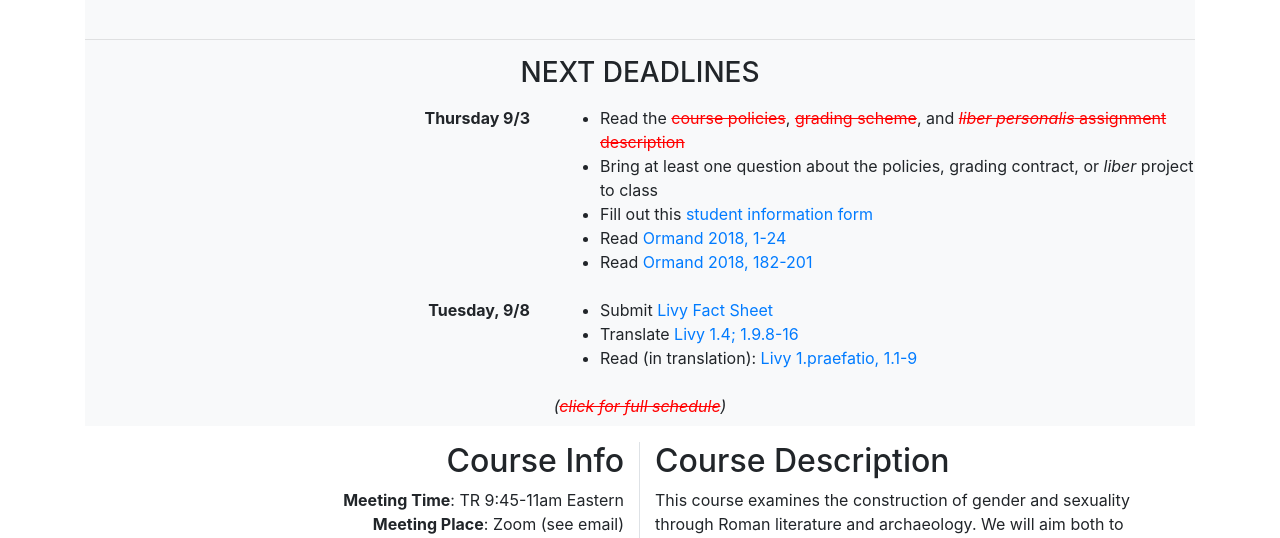
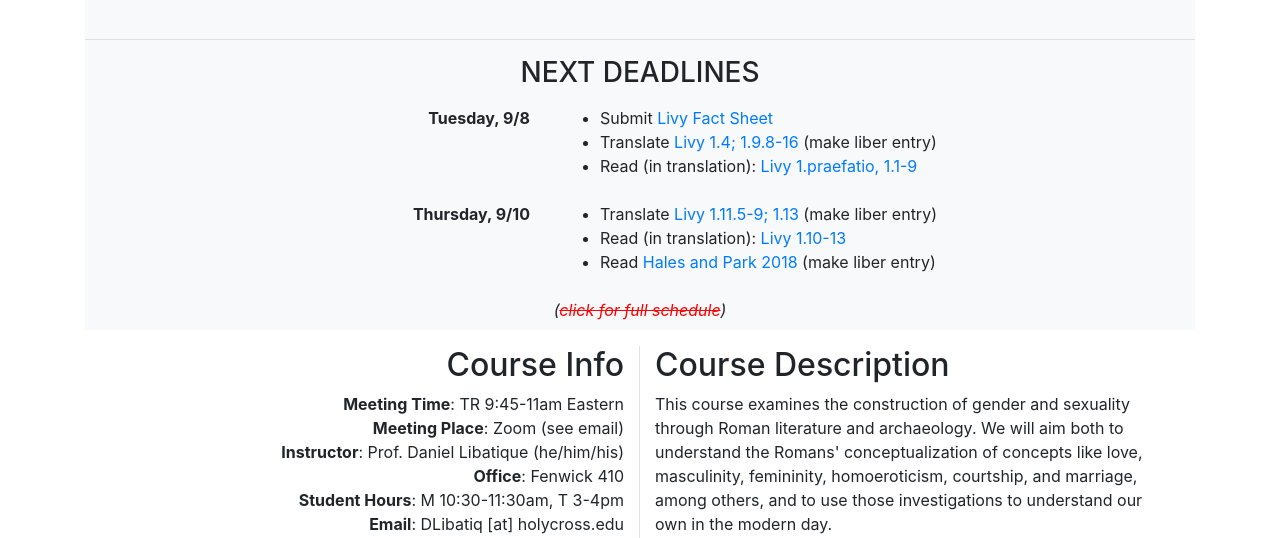
Before and after one commit to DLibatique/f20_courses, a Django app: template latn399/templates/latn399/index.html in a window 1280 px wide. Shown: the part 461-999 px from the top of the page. Run offline with Django 3.2, Linux system fonts and the light colour scheme; the template is opened without the code that fills it, so the values that code supplies are empty; some libraries are stand-ins or nearby versions.

Commit message:
updated 199 and 399 index pages

```diff
--- a/latn399/templates/latn399/index.html
+++ b/latn399/templates/latn399/index.html
@@ -17,25 +17,23 @@
 
   {% if not x %}
   <dl class="mb-0 row">
-    <dt class="col-sm-5 text-right" {% else %}<h5 class="text-center" {% endif %}>Thursday 9/3{% if x %}</h5>{% else %}</dt>
-    <dd class="col-sm-7">
-      {% endif %}
-      <ul>
-        <li>Read the <a href="{% url 'latn399:policies' %}">course policies</a>, <a href="{% url 'latn399:grading' %}">grading scheme</a>, and <a href="{% url 'latn399:liber' %}"><em>liber personalis</em> assignment description</a></li>
-        <li>Bring at least one question about the policies, grading contract, or <em>liber</em> project to class</li>
-        <li>Fill out this <a href="https://forms.gle/Ax2ZqAtcxDyucdJh7">student information form</a></li>
-        <li>Read <a href="https://drive.google.com/file/d/16249NMUwbzUelbYLMISnNtC5gT7ZDbW3/view?usp=sharing">Ormand 2018, 1-24</a></li>
-        <li>Read <a href="https://drive.google.com/file/d/167CkoPwQ31NNVSNLsMomMfCaI2NK5_Tw/view?usp=sharing">Ormand 2018, 182-201</a></li>
-      </ul>
-      {% if not x %}
-    </dd>
     <dt class="col-sm-5 text-right" {% else %}<h5 class="text-center" {% endif %}>Tuesday, 9/8{% if x %}</h5>{% else %}</dt>
     <dd class="col-sm-7">
       {% endif %}
       <ul>
         <li>Submit <a href="https://docs.google.com/document/d/1TjOL-M_ykvhGeSCKhSNVFFpc5F7BMdt3LbiyYohNQ_g/edit?usp=sharing">Livy Fact Sheet</a></li>
-        <li>Translate <a href="{% url 'latn399:schedule' %}#week-02">Livy 1.4; 1.9.8-16</a></li>
+        <li>Translate <a href="{% url 'latn399:schedule' %}#09-08-2020">Livy 1.4; 1.9.8-16</a> (make liber entry)</li>
         <li>Read (in translation): <a href="https://drive.google.com/file/d/16XXnr-GJa3fuBxRtRbawWbxyAHbzFKLS/view?usp=sharing">Livy 1.praefatio, 1.1-9</a></li>
+      </ul>
+      {% if not x %}
+    </dd>
+    <dt class="col-sm-5 text-right" {% else %}<h5 class="text-center" {% endif %}>Thursday, 9/10{% if x %}</h5>{% else %}</dt>
+    <dd class="col-sm-7">
+      {% endif %}
+      <ul>
+        <li>Translate <a href="{% url 'latn399:schedule' %}#09-10-2020">Livy 1.11.5-9; 1.13</a> (make liber entry)</li>
+        <li>Read (in translation): <a href="https://drive.google.com/file/d/16XXnr-GJa3fuBxRtRbawWbxyAHbzFKLS/view?usp=sharing">Livy 1.10-13</a></li>
+        <li>Read <a href="https://classicalstudies.org/scs-blog/sara-l-hales/blog-teaching-classics-age-metoo">Hales and Park 2018</a> (make liber entry)</li>
       </ul>
       {% if not x %}
     </dd>
--- a/latn399/templates/latn399/pages/schedule.html
+++ b/latn399/templates/latn399/pages/schedule.html
@@ -93,7 +93,7 @@
 
     <h4 id="week-02" class="text-center">Week 2<br>The Foundations of Rome: Rhea Silvia, Larentia, Tarpeia, and the Sabine Women</h4>
 
-    <h5>Tuesday, September 8</h5>
+    <h5 id="09-08-2020">Tuesday, September 8</h5>
 
     <ul>
       <li>Submit: <a href="https://docs.google.com/document/d/1TjOL-M_ykvhGeSCKhSNVFFpc5F7BMdt3LbiyYohNQ_g/edit?usp=sharing">Livy fact sheet</a>.
@@ -112,7 +112,7 @@
       <li>Read (in translation): <a href="https://drive.google.com/file/d/16XXnr-GJa3fuBxRtRbawWbxyAHbzFKLS/view?usp=sharing">Livy 1.praefatio, 1.1-9</a>. (no <em>liber</em> entry needed for this assignment)</li>
     </ul>
 
-    <h5>Thursday, September 10</h5>
+    <h5 id="09-10-2020">Thursday, September 10</h5>
 
     <ul>
       <li><strong>(LP)</strong> Translate: Livy 1.11.5-9; 1.13.
```
Also changed, not shown: clas199/templates/clas199/index.html (+0 -13 lines).
